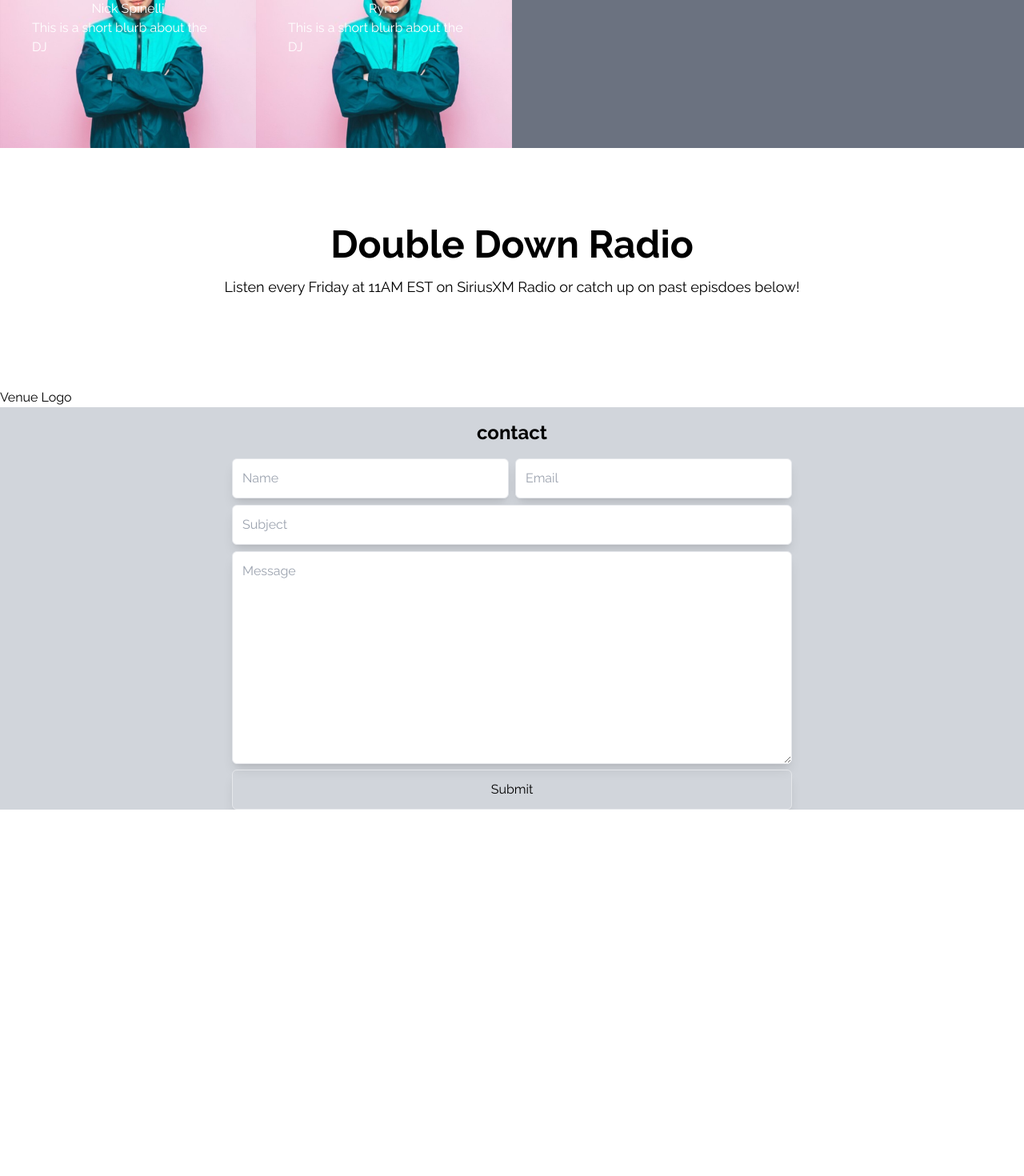
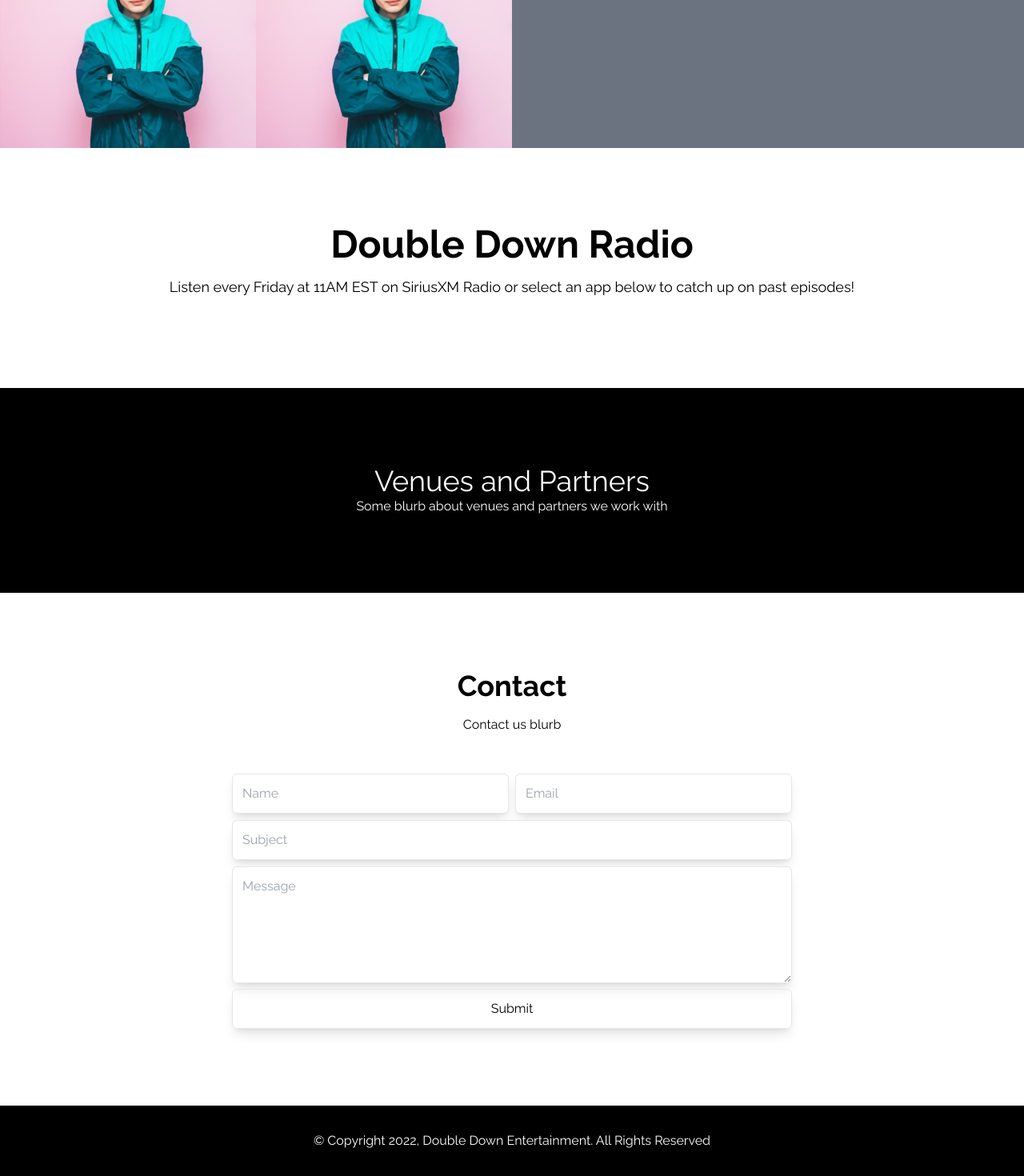
Before and after one commit to cl118/doubledownent-website, a Next.js app: page / in a window 1280 px wide. Shown: the part 2683-4153 px from the top of the page at 80% size. Before the commit the page ends 3695 px from the top, so only its background shows below. Built offline with nearby package versions, Linux system fonts and the light colour scheme.

Commit message:
finished layout. need to add content

```diff
--- a/components/Contact.js
+++ b/components/Contact.js
@@ -2,8 +2,16 @@
 
 const Contact = () => {
   return (
-    <div className='w-full bg-gray-300' id='contact'>
-      <h2 className='text-2xl font-bold text-center p-4'>contact</h2>
+    <div className='w-full bg-white' id='contact'>
+      <div className='max-w-[1240px] px-6 py-24 mx-auto'>
+        <div className='flex flex-col text-center w-full mb-12'>
+          <h2 className='text-2xl sm:text-4xl font-bold text-center mb-4'>
+            Contact
+          </h2>
+          <p className='lg:w-2/3 mx-auto leading-relaxed text-base'>
+            Contact us blurb
+          </p>
+        </div>
         <form className='max-w-[700px] m-auto' action='/'>
           <div className='grid grid-cols-2 gap-2'>
             <input
@@ -25,7 +33,7 @@
           <textarea
             className='border shadow-lg p-3 w-full rounded-md focus:outline-blue-300'
             cols='30'
-          rows='10'
+            rows='5'
             placeholder='Message'
           ></textarea>
           <button className='border shadow-lg p-3 w-full rounded-md focus:outline-blue-300'>
@@ -33,6 +41,7 @@
           </button>
         </form>
       </div>
+    </div>
   );
 };
 
--- a/components/DDRadio.js
+++ b/components/DDRadio.js
@@ -7,8 +7,8 @@
       <div>
         <h2 className='text-3xl sm:text-5xl font-bold'>Double Down Radio</h2>
         <p className='p-4 text-sm sm:text-md lg:text-lg leading-tight sm:leading-normal'>
-          Listen every Friday at 11AM EST on SiriusXM Radio or catch up on past
-          episdoes below!
+          Listen every Friday at 11AM EST on SiriusXM Radio or select an app
+          below to catch up on past episodes!
         </p>
       </div>
       {/* <MixcloudPlayer
--- /dev/null
+++ b/components/Footer.js
@@ -0,0 +1,13 @@
+import React from 'react';
+
+const Footer = () => {
+  return (
+    <div className='w-full bg-black'>
+      <div className='text-center py-8 text-white'>
+        <p>© Copyright 2022, Double Down Entertainment. All Rights Reserved</p>
+      </div>
+    </div>
+  );
+};
+
+export default Footer;
--- a/components/Hero.js
+++ b/components/Hero.js
@@ -1,18 +1,18 @@
 import React from 'react';
-import HeroSlider from './HeroSlider';
+import Slider from './Slider';
 import { SliderData } from './SliderData';
 
 const Hero = ({ heading, message }) => {
   return (
     <>
       <div className='w-full h-screen' id='hero'>
-        <HeroSlider slides={SliderData} autoPlay={true} delay={5000}>
+        <Slider slides={SliderData} autoPlay={true} delay={5000}>
           <div className='flex flex-col items-start p-5 text-white'>
             <h2 className='text-4xl sm:text-5xl font-bold'>{heading}</h2>
             <p className='py-5 text-xl'>{message}</p>
             <button className='px-8 py-2 border'>Book</button>
           </div>
-        </HeroSlider>
+        </Slider>
       </div>
     </>
   );
--- a/components/Navbar.js
+++ b/components/Navbar.js
@@ -31,18 +31,35 @@
     >
       <div className='max-w-[1240px] mx-auto flex justify-between items-center p-4 text-white'>
         <Link to='hero' spy={true} smooth={true} offset={0} duration={500}>
-          <h1 style={{ color: `${textColor}` }} className='font-bold text-4xl'>
+          <h1
+            style={{ color: `${textColor}` }}
+            className='font-bold text-4xl cursor-pointer'
+          >
             DDE
           </h1>
         </Link>
         <ul className='hidden sm:flex' style={{ color: `${textColor}` }}>
           <li className='p-4'>
-            <Link to='hero' spy={true} smooth={true} offset={0} duration={500}>
+            <Link
+              to='hero'
+              spy={true}
+              smooth={true}
+              offset={0}
+              duration={500}
+              className='cursor-pointer hover:text-gray-500 hover:border-b-4 hover:border-b-blue-400'
+            >
               Home
             </Link>
           </li>
           <li className='p-4'>
-            <Link to='about' spy={true} smooth={true} offset={0} duration={500}>
+            <Link
+              to='about'
+              spy={true}
+              smooth={true}
+              offset={0}
+              duration={500}
+              className='cursor-pointer hover:text-gray-500 hover:border-b-4 hover:border-b-blue-400'
+            >
               About
             </Link>
           </li>
@@ -53,12 +70,20 @@
               smooth={true}
               offset={0}
               duration={500}
+              className='cursor-pointer hover:text-gray-500 hover:border-b-4 hover:border-b-blue-400'
             >
               Roster
             </Link>
           </li>
           <li className='p-4'>
-            <Link to='radio' spy={true} smooth={true} offset={0} duration={500}>
+            <Link
+              to='radio'
+              spy={true}
+              smooth={true}
+              offset={0}
+              duration={500}
+              className='cursor-pointer hover:text-gray-500 hover:border-b-4 hover:border-b-blue-400'
+            >
               Radio
             </Link>
           </li>
@@ -69,6 +94,7 @@
               smooth={true}
               offset={0}
               duration={500}
+              className='cursor-pointer hover:text-gray-500 hover:border-b-4 hover:border-b-blue-400'
             >
               Venues/Partners
             </Link>
@@ -80,6 +106,7 @@
               smooth={true}
               offset={0}
               duration={500}
+              className='cursor-pointer hover:text-gray-500 hover:border-b-4 hover:border-b-blue-400'
             >
               Contact
             </Link>
--- a/components/Roster.js
+++ b/components/Roster.js
@@ -13,15 +13,15 @@
       </div>
 
       {/* Grid of DJs */}
-      <div className='grid grid-cols-1 sm:grid-cols-2 md:grid-cols-3 xl:grid-cols-4 bg-gray-500 w-full'>
+      <div className='grid grid-cols-1 sm:grid-cols-2 md:grid-cols-3 xl:grid-cols-4 2xl:grid-cols-5 bg-gray-500 w-full'>
         {sortedRoster.map((dj, index) => (
           <div
-            className='w-full  h-[275px] sm:h-[250px] md:h-[225px] lg:h-[300px] relative mx-auto'
+            className='w-full h-[275px] sm:h-[250px] md:h-[225px] lg:h-[300px] 2xl:h-[400px] relative mx-auto'
             key={index}
           >
             <Image src={dj.img} layout='fill' objectFit='cover' alt='/' />
-            <div className='absolute top-0 left-0 h-full w-full hover:bg-black/80 z-10' />
-            <div className='z-20 text-white absolute w-[75%] top-[50%] left-[50%] translate-x-[-50%] translate-y-[-50%] flex flex-col justify-center items-center'>
+            {/* <div className='absolute top-0 left-0 h-full w-full hover:bg-black/80 z-10' /> */}
+            <div className='absolute top-0 left-0 h-full w-full hover:bg-black/80 z-10 text-transparent hover:text-white flex flex-col justify-center items-center transition duration-200 ease-out'>
               <h3>{dj.name}</h3>
               <p>{dj.bio}</p>
             </div>
--- a/components/HeroSlider.js
+++ b/components/Slider.js
@@ -1,7 +1,6 @@
 import React, { useEffect, useState } from 'react';
-import SliderIndicator from './SliderIndicator';
 
-const HeroSlider = ({ slides, autoPlay, delay, children }) => {
+const Slider = ({ slides, autoPlay, delay, children }) => {
   const [currentSlide, setCurrentSlide] = useState(0);
 
   const nextSlide = (slideIndex = currentSlide + 1) => {
@@ -21,16 +20,16 @@
   }, [currentSlide]);
 
   return (
-    <div className='relative h-screen flex flex-nowrap overflow-x-hidden'>
+    <div className='relative h-full flex flex-nowrap overflow-x-hidden'>
       {slides.map((slide, index) => (
         <div
-          className='h-full w-screen flex-shrink-0 bg-center bg-cover transition-all duration-700 ease-in-out'
+          className='h-full w-full flex-shrink-0 bg-center bg-cover transition-all duration-700 ease-in-out'
           key={index}
           style={{
             backgroundImage: `url(${slide.image})`,
             marginLeft: index === 0 ? `-${currentSlide * 100}%` : undefined,
           }}
-        ></div>
+        />
       ))}
       {/* Gradient */}
       <div className='absolute top-0 left-0 h-full w-full bg-black/70 z-30' />
@@ -59,4 +58,4 @@
   );
 };
 
-export default HeroSlider;
+export default Slider;
--- a/components/Venues.js
+++ b/components/Venues.js
@@ -2,10 +2,13 @@
 
 const Venues = () => {
   return (
-    <div id='venues'>
-      <div>
-        <h2>Venue Logo</h2>
+    <div className='w-full flex justify-center bg-black text-white' id='venues'>
+      <div className='py-24 text-center'>
+        <h2 className='text-4xl'>Venues and Partners</h2>
+        <p>Some blurb about venues and partners we work with</p>
       </div>
+      {/* Venue logos */}
+      <div></div>
     </div>
   );
 };
--- a/pages/_app.js
+++ b/pages/_app.js
@@ -1,11 +1,8 @@
-import MixcloudPlayer from '../components/MixcloudPlayer';
-import Navbar from '../components/Navbar';
 import '../styles/globals.css';
 
 function MyApp({ Component, pageProps }) {
   return (
     <>
-      <Navbar />
       <Component {...pageProps} />
     </>
   );
--- a/pages/index.js
+++ b/pages/index.js
@@ -3,7 +3,9 @@
 import About from '../components/About';
 import Contact from '../components/Contact';
 import DDRadio from '../components/DDRadio';
+import Footer from '../components/Footer';
 import Hero from '../components/Hero';
+import Navbar from '../components/Navbar';
 import Roster from '../components/Roster';
 import Services from '../components/Services';
 import Venues from '../components/Venues';
@@ -15,6 +17,7 @@
         <title>Double Down Entertainment</title>
         <link rel='icon' href='/favicon.ico' />
       </Head>
+      <Navbar />
       <Hero
         heading='Double Down Entertainment'
         message='Some sort of blurb right here'
@@ -25,6 +28,7 @@
       <DDRadio />
       <Venues />
       <Contact />
+      <Footer />
     </div>
   );
 };
```
Lines whose indentation alone changed are shown as unchanged.
